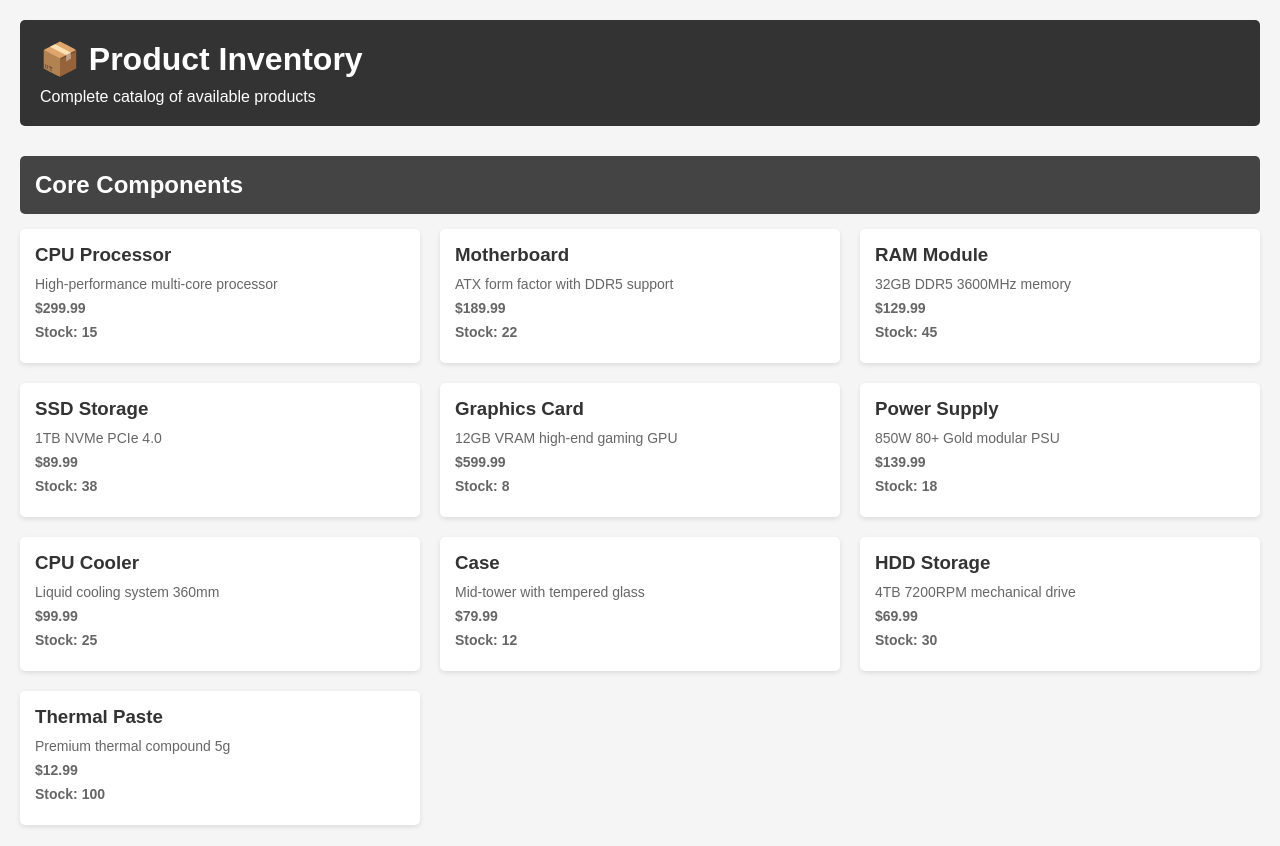
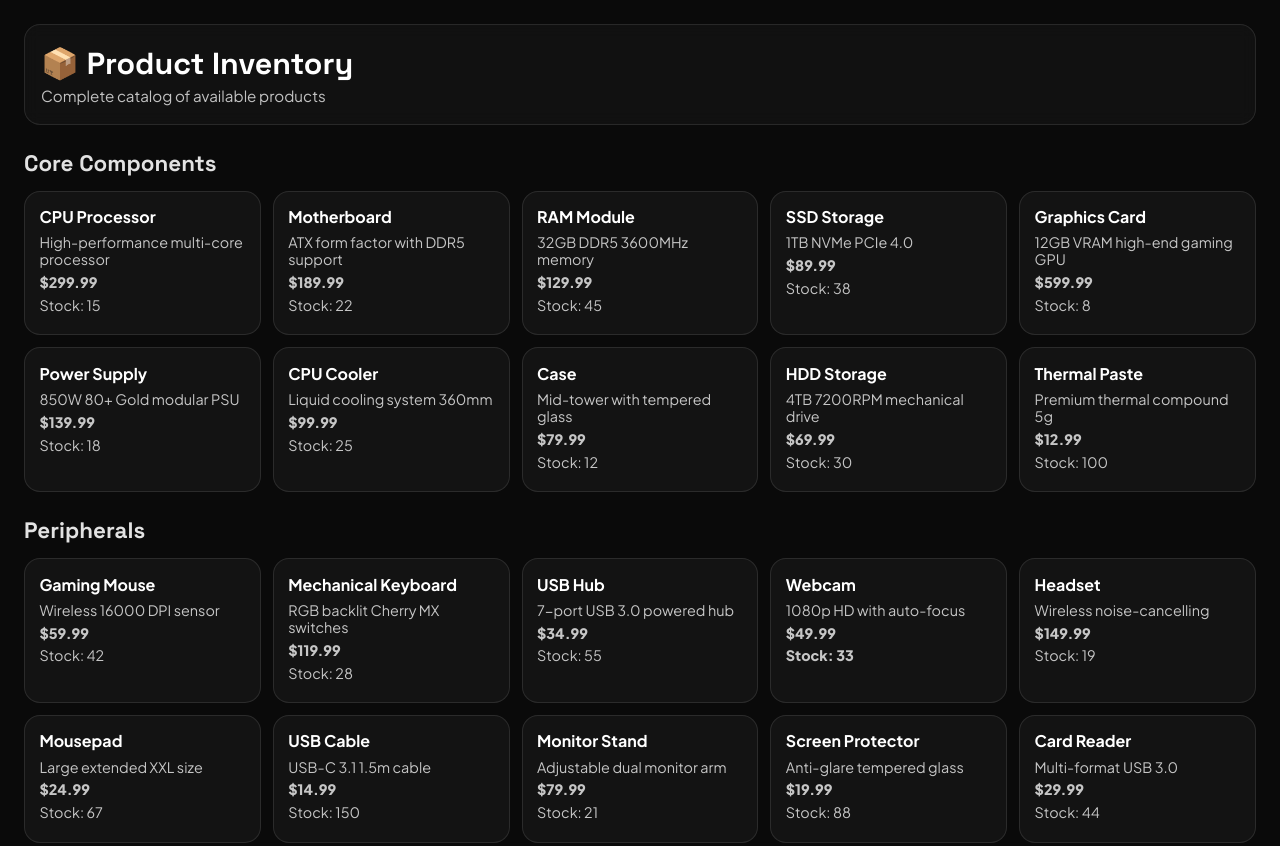
Before and after one commit to fyrek1d/aio, a plain HTML site: page inventory.html in a window 1280 px wide. Shown: the top 846 px of the page. Drawn offline with Linux system fonts and the light colour scheme.

Commit message:
added css to new page

```diff
--- a/inventory.html
+++ b/inventory.html
@@ -5,75 +5,80 @@
     <meta name="viewport" content="width=device-width, initial-scale=1.0">
     <title>Inventory Management</title>
     <style>
-        * {
-            margin: 0;
-            padding: 0;
-            box-sizing: border-box;
-        }
+        @import url('https://fonts.googleapis.com/css2?family=Plus+Jakarta+Sans:wght@300;400;600;700;800&display=swap');
+        @import url('https://fonts.googleapis.com/css2?family=Space+Grotesk:wght@400;500;600;700&display=swap');
+
+        * { margin: 0; padding: 0; box-sizing: border-box; }
 
         body {
-            font-family: Arial, sans-serif;
-            background-color: #f5f5f5;
-            padding: 20px;
+            font-family: 'Plus Jakarta Sans', sans-serif;
+            background: #0a0a0a;
+            color: #fff;
+            min-height: 100vh;
+            padding: 24px;
         }
 
         header {
-            background-color: #333;
-            color: white;
-            padding: 20px;
-            border-radius: 5px;
-            margin-bottom: 30px;
+            background: rgba(255,255,255,0.03);
+            border: 1px solid rgba(255,255,255,0.1);
+            backdrop-filter: blur(8px);
+            border-radius: 1rem;
+            padding: 1.2rem 1rem;
+            margin-bottom: 1.5rem;
         }
 
-        h1 {
-            margin-bottom: 10px;
-        }
+        header h1 { font-family: 'Space Grotesk', sans-serif; font-size: 1.9rem; margin-bottom: 0.15rem; }
+        header p { color: #c3c3c3; font-size: 0.95rem; }
 
-        .category {
-            margin-bottom: 40px;
-        }
-
+        .category { margin-bottom: 1.5rem; }
         .category h2 {
-            background-color: #444;
-            color: white;
-            padding: 15px;
-            margin-bottom: 15px;
-            border-radius: 5px;
+            font-family: 'Space Grotesk', sans-serif;
+            margin-bottom: 0.8rem;
+            color: #e2e2e2;
+            font-size: 1.4rem;
         }
 
         .products {
             display: grid;
-            grid-template-columns: repeat(auto-fill, minmax(300px, 1fr));
-            gap: 20px;
+            grid-template-columns: repeat(auto-fill, minmax(220px, 1fr));
+            gap: 12px;
         }
 
         .product {
-            background: white;
-            padding: 15px;
-            border-radius: 5px;
-            box-shadow: 0 2px 5px rgba(0,0,0,0.1);
+            background: rgba(255, 255, 255, 0.04);
+            border-radius: 1rem;
+            border: 1px solid rgba(255,255,255,0.1);
+            padding: 0.9rem;
+            transition: transform 0.2s ease, background 0.2s ease, border-color 0.2s ease;
         }
 
-        .product h3 {
-            margin-bottom: 10px;
-            color: #333;
+        .product:hover {
+            transform: translateY(-3px);
+            background: rgba(255,255,255,0.08);
+            border-color: rgba(255,255,255,0.2);
         }
 
-        .product p {
-            margin-bottom: 8px;
-            color: #666;
-            font-size: 14px;
+        .product h3 { font-size: 1rem; margin-bottom: 0.45rem; color: #fff; }
+        .product p { margin-bottom: 0.35rem; color: #c6c6c6; font-size: 0.9rem; line-height: 1.2; }
+
+        .price {
+            font-weight: 800;
+            color: #3b82f6;
+            font-size: 1rem;
         }
 
-        .price {
-            font-weight: bold;
-            color: #27ae60;
-            font-size: 18px;
+        .price span { color: #fff; }
+
+        .product small {
+            display: block;
+            margin-top: 0.4rem;
+            color: #9ca3af;
+            font-size: 0.8rem;
         }
 
-        .stock {
-            color: #e74c3c;
-            font-weight: bold;
+        .wrapper {
+            max-width: 1200px;
+            margin: 0 auto;
         }
     </style>
 </head>
```
